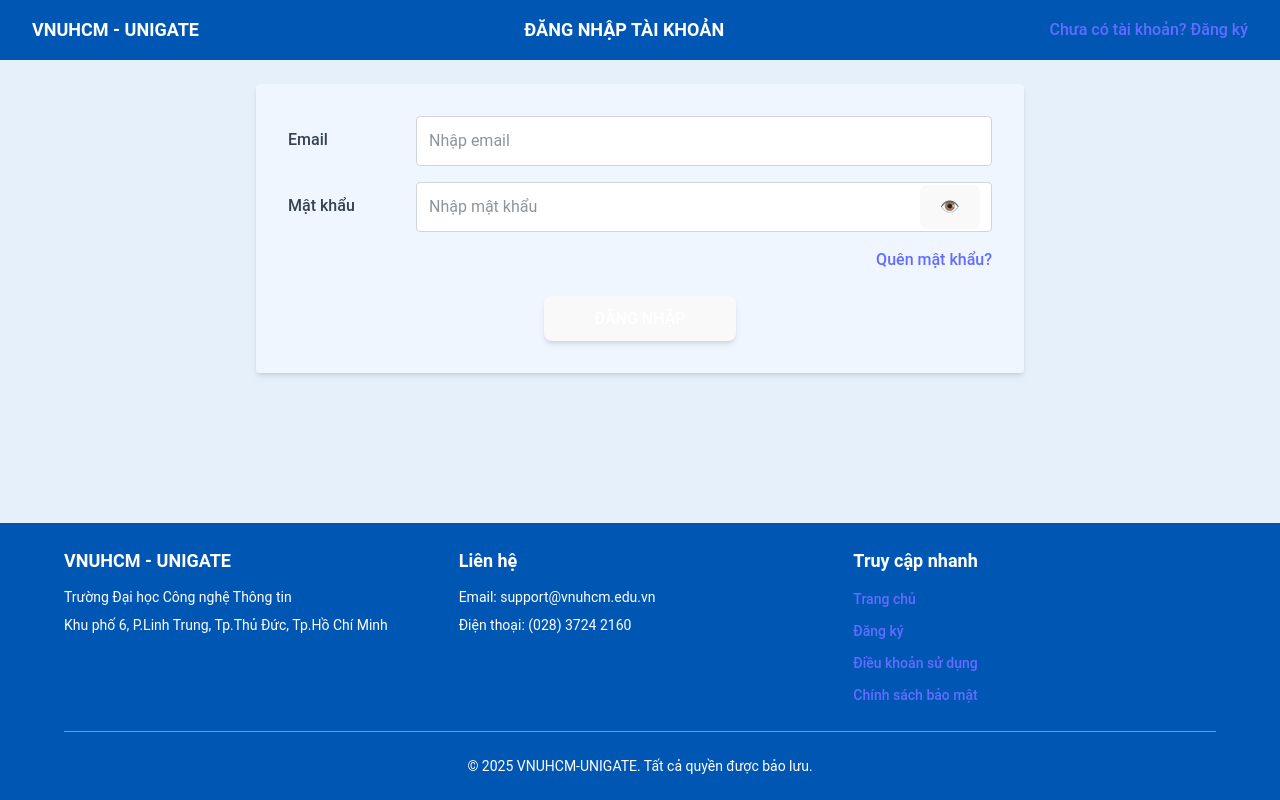
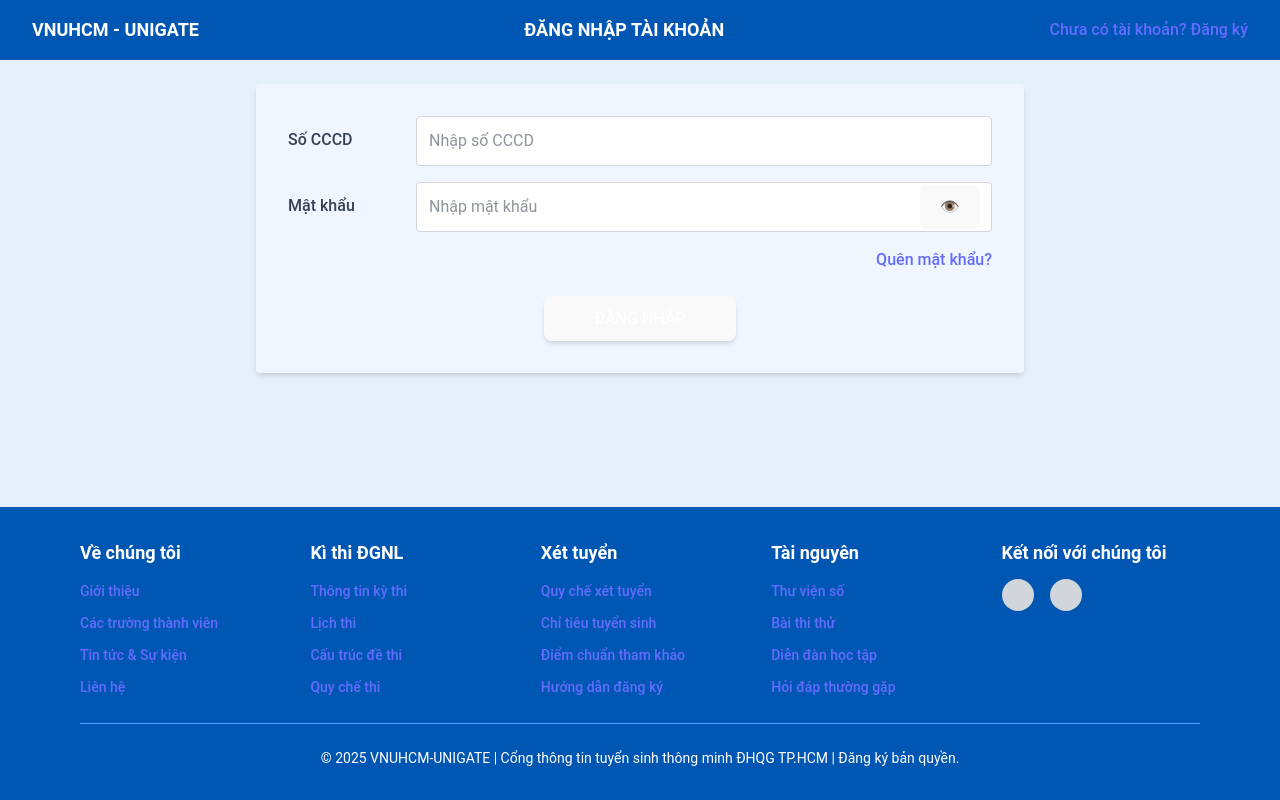
Before and after one commit to jnswkz/vnuhcm-unigate-frontend, a React (Vite) app: page / in a window 1280 px wide. Built offline with nearby package versions, Linux system fonts and the light colour scheme.

Commit message:
Update Dang nhap - Dang ky

```diff
--- a/src/pages/Register.jsx
+++ b/src/pages/Register.jsx
@@ -69,44 +69,56 @@ export default function RegistrationForm() {
   const validateForm = () => {
     const newErrors = {};
 
+    // Kiểm tra CCCD
     if (!formData.cccd) {
-      newErrors.cccd = 'Vui lòng nhập số CCCD';
+      newErrors.cccd = "Vui lòng nhập số CCCD";
+    } else if (!/^\d{12}$/.test(formData.cccd)) {
+      newErrors.cccd = "Số CCCD phải gồm 12 chữ số và không chứa chữ cái";
     }
 
+    // Kiểm tra họ và tên
     if (!formData.fullName) {
-      newErrors.fullName = 'Vui lòng nhập họ và tên';
+      newErrors.fullName = "Vui lòng nhập họ và tên";
     }
 
+    // Kiểm tra email
     if (!formData.email) {
-      newErrors.email = 'Vui lòng nhập email';
+      newErrors.email = "Vui lòng nhập email";
     } else if (!/\S+@\S+\.\S+/.test(formData.email)) {
-      newErrors.email = 'Email không hợp lệ';
+      newErrors.email = "Email không hợp lệ";
     }
 
+    // Kiểm tra số điện thoại
     if (!formData.phone) {
-      newErrors.phone = 'Vui lòng nhập số điện thoại';
-    } else if (!/^[0-9]{10,11}$/.test(formData.phone.replace(/\s/g, ''))) {
-      newErrors.phone = 'Số điện thoại không hợp lệ';
+      newErrors.phone = "Vui lòng nhập số điện thoại";
+    } else if (!/^\d{10}$/.test(formData.phone)) {
+      newErrors.phone = "Số điện thoại phải gồm 10 chữ số";
     }
 
+    // Kiểm tra mật khẩu
     if (!formData.password) {
-      newErrors.password = 'Vui lòng nhập mật khẩu';
+      newErrors.password = "Vui lòng nhập mật khẩu";
     } else if (formData.password.length < 8) {
-      newErrors.password = 'Mật khẩu phải có ít nhất 8 ký tự';
+      newErrors.password = "Mật khẩu phải có ít nhất 8 ký tự";
+    } else if (/[ăâêôơưđáàảãạấầẩẫậắằẳẵặéèẻẽẹếềểễệíìỉĩịóòỏõọốồổỗộớờởỡợúùủũụứừửữựýỳỷỹỵ]/i.test(formData.password)) {
+      newErrors.password = "Mật khẩu không được chứa các ký tự tiếng Việt có dấu";
     }
 
+    // Kiểm tra xác nhận mật khẩu
     if (!formData.confirmPassword) {
-      newErrors.confirmPassword = 'Vui lòng xác nhận mật khẩu';
+      newErrors.confirmPassword = "Vui lòng xác nhận mật khẩu";
     } else if (formData.password !== formData.confirmPassword) {
-      newErrors.confirmPassword = 'Mật khẩu không khớp';
+      newErrors.confirmPassword = "Mật khẩu không khớp";
     }
 
+    // Kiểm tra checkbox điều khoản
     if (!agreeTerms) {
-      newErrors.agreeTerms = 'Bạn phải đồng ý với điều khoản sử dụng';
+      newErrors.agreeTerms = "Bạn phải đồng ý với điều khoản sử dụng";
     }
 
+    // Kiểm tra checkbox không phải robot
     if (!notRobot) {
-      newErrors.notRobot = 'Vui lòng xác nhận bạn không phải là robot';
+      newErrors.notRobot = "Vui lòng xác nhận bạn không phải là robot";
     }
 
     return newErrors;
@@ -151,7 +163,6 @@ export default function RegistrationForm() {
 
   return (
     <div className="flex flex-col min-h-screen">
-      {/* Header - Updated color to #0056B3 */}
       <header className="bg-[#0056B3] text-white px-6 py-4 flex justify-between items-center">
         <div className="font-bold text-lg">VNUHCM - UNIGATE</div>
         <div className="font-bold text-lg flex-grow text-center">ĐĂNG KÍ TÀI KHOẢN</div>
@@ -322,32 +333,71 @@ export default function RegistrationForm() {
         </div>
       </div>
 
-      {/* Footer - Added with color #0056B3 */}
-      <footer className="bg-[#0056B3] text-white p-6">
-        <div className="max-w-6xl mx-auto">
-          <div className="grid grid-cols-1 md:grid-cols-3 gap-8">
+      {/* Footer - Updated */}
+      <footer className="bg-[#0056B3] text-white py-8">
+        <div className="max-w-6xl mx-auto px-4">
+          <div className="grid grid-cols-2 md:grid-cols-5 gap-8">
+            {/* Cột 1: Về chúng tôi */}
             <div>
-              <h3 className="font-bold text-lg mb-3">VNUHCM - UNIGATE</h3>
-              <p className="text-sm">Trường Đại học Công nghệ Thông tin</p>
-              <p className="text-sm mt-2">Khu phố 6, P.Linh Trung, Tp.Thủ Đức, Tp.Hồ Chí Minh</p>
-            </div>
-            <div>
-              <h3 className="font-bold text-lg mb-3">Liên hệ</h3>
-              <p className="text-sm">Email: support@vnuhcm.edu.vn</p>
-              <p className="text-sm mt-2">Điện thoại: (028) 3724 2160</p>
-            </div>
-            <div>
-              <h3 className="font-bold text-lg mb-3">Truy cập nhanh</h3>
+              <h3 className="font-bold text-lg mb-3">Về chúng tôi</h3>
               <ul className="space-y-2">
-                <li><a href="#" className="text-sm hover:underline">Trang chủ</a></li>
-                <li><a href="#" className="text-sm hover:underline">Đăng nhập</a></li>
-                <li><a href="#" className="text-sm hover:underline">Điều khoản sử dụng</a></li>
-                <li><a href="#" className="text-sm hover:underline">Chính sách bảo mật</a></li>
+                <li><a href="#" className="text-sm text-white hover:underline">Giới thiệu</a></li>
+                <li><a href="#" className="text-sm text-white hover:underline">Các trường thành viên</a></li>
+                <li><a href="#" className="text-sm text-white hover:underline">Tin tức & Sự kiện</a></li>
+                <li><a href="#" className="text-sm text-white hover:underline">Liên hệ</a></li>
               </ul>
             </div>
+
+            {/* Cột 2: Kì thi ĐGNL */}
+            <div>
+              <h3 className="font-bold text-lg mb-3">Kì thi ĐGNL</h3>
+              <ul className="space-y-2">
+                <li><a href="#" className="text-sm text-white hover:underline">Thông tin kỳ thi</a></li>
+                <li><a href="#" className="text-sm text-white hover:underline">Lịch thi</a></li>
+                <li><a href="#" className="text-sm text-white hover:underline">Cấu trúc đề thi</a></li>
+                <li><a href="#" className="text-sm text-white hover:underline">Quy chế thi</a></li>
+              </ul>
+            </div>
+
+            {/* Cột 3: Xét tuyển */}
+            <div>
+              <h3 className="font-bold text-lg mb-3">Xét tuyển</h3>
+              <ul className="space-y-2">
+                <li><a href="#" className="text-sm text-white hover:underline">Quy chế xét tuyển</a></li>
+                <li><a href="#" className="text-sm text-white hover:underline">Chỉ tiêu tuyển sinh</a></li>
+                <li><a href="#" className="text-sm text-white hover:underline">Điểm chuẩn tham khảo</a></li>
+                <li><a href="#" className="text-sm text-white hover:underline">Hướng dẫn đăng ký</a></li>
+              </ul>
+            </div>
+
+            {/* Cột 4: Tài nguyên */}
+            <div>
+              <h3 className="font-bold text-lg mb-3">Tài nguyên</h3>
+              <ul className="space-y-2">
+                <li><a href="#" className="text-sm text-white hover:underline">Thư viện số</a></li>
+                <li><a href="#" className="text-sm text-white hover:underline">Bài thi thử</a></li>
+                <li><a href="#" className="text-sm text-white hover:underline">Diễn đàn học tập</a></li>
+                <li><a href="#" className="text-sm text-white hover:underline">Hỏi đáp thường gặp</a></li>
+              </ul>
+            </div>
+
+            {/* Cột 5: Kết nối với chúng tôi */}
+            <div>
+              <h3 className="font-bold text-lg mb-3">Kết nối với chúng tôi</h3>
+              <div className="flex space-x-4">
+                <a href="#" className="w-8 h-8 bg-gray-300 rounded-full flex items-center justify-center hover:bg-gray-400">
+                  <i className="fab fa-facebook-f text-[#0056B3]"></i>
+                </a>
+                <a href="#" className="w-8 h-8 bg-gray-300 rounded-full flex items-center justify-center hover:bg-gray-400">
+                  <i className="fab fa-twitter text-[#0056B3]"></i>
+                </a>
+              </div>
+            </div>
           </div>
-          <div className="border-t border-blue-400 mt-6 pt-6 text-center text-sm">
-            © 2025 VNUHCM-UNIGATE. Tất cả quyền được bảo lưu.
+
+          {/* Dòng bản quyền */}
+          <div className="border-t border-blue-400 mt-6 pt-6 text-center text-sm text-white">
+            © 2025 VNUHCM-UNIGATE | Cổng thông tin tuyển sinh thông minh ĐHQG TP.HCM | Đăng ký bản quyền.
           </div>
         </div>
       </footer>
--- a/src/pages/login.jsx
+++ b/src/pages/login.jsx
@@ -4,7 +4,7 @@ import { Link } from "react-router-dom";
 export default function LoginForm() {
   // State để lưu dữ liệu form
   const [formData, setFormData] = useState({
-    email: '',
+    cccd: '', // Thay email bằng cccd
     password: '',
   });
 
@@ -38,14 +38,18 @@ export default function LoginForm() {
   const validateForm = () => {
     const newErrors = {};
 
-    if (!formData.email) {
-      newErrors.email = 'Vui lòng nhập email';
-    } else if (!/\S+@\S+\.\S+/.test(formData.email)) {
-      newErrors.email = 'Email không hợp lệ';
+    // Kiểm tra CCCD
+    if (!formData.cccd) {
+      newErrors.cccd = "Vui lòng nhập số CCCD";
+    } else if (!/^\d{12}$/.test(formData.cccd)) {
+      newErrors.cccd = "Số CCCD phải gồm 12 chữ số và không chứa chữ cái";
     }
 
+    // Kiểm tra mật khẩu
     if (!formData.password) {
-      newErrors.password = 'Vui lòng nhập mật khẩu';
+      newErrors.password = "Vui lòng nhập mật khẩu";
+    } else if (/[ăâơôđ]/i.test(formData.password)) {
+      newErrors.password = "Mật khẩu không được chứa các ký tự ă, â, ơ, ô, đ";
     }
 
     return newErrors;
@@ -63,7 +67,7 @@ export default function LoginForm() {
       console.log('Form data submitted:', formData);
       // Reset form sau khi đăng nhập thành công
       setFormData({
-        email: '',
+        cccd: '',
         password: '',
       });
       setFormSubmitted(false);
@@ -99,20 +103,20 @@ export default function LoginForm() {
       <div className="flex-grow">
         <div className="max-w-3xl mx-auto my-6 bg-blue-50 p-8 rounded shadow-md w-full">
           <form onSubmit={handleSubmit}>
-            {/* Email */}
+            {/* CCCD */}
             <div className="mb-4 flex items-start">
-              <label className="w-32 text-gray-700 mt-3 font-medium">Email</label>
+              <label className="w-32 text-gray-700 mt-3 font-medium">Số CCCD</label>
               <div className="flex-grow">
                 <input
-                  type="email"
-                  name="email"
-                  className={getInputClassName('email')}
-                  placeholder="Nhập email"
-                  value={formData.email}
+                  type="text"
+                  name="cccd"
+                  className={getInputClassName('cccd')}
+                  placeholder="Nhập số CCCD"
+                  value={formData.cccd}
                   onChange={handleChange}
                 />
-                {errors.email && (
-                  <p className="text-red-500 text-sm mt-1 font-medium">{errors.email}</p>
+                {errors.cccd && (
+                  <p className="text-red-500 text-sm mt-1 font-medium">{errors.cccd}</p>
                 )}
               </div>
             </div>
@@ -163,49 +167,70 @@ export default function LoginForm() {
       </div>
 
       {/* Footer */}
-      <footer className="bg-[#0056B3] text-white p-6">
-        <div className="max-w-6xl mx-auto">
-          <div className="grid grid-cols-1 md:grid-cols-3 gap-8">
+      <footer className="bg-[#0056B3] text-white py-8">
+        <div className="max-w-6xl mx-auto px-4">
+          <div className="grid grid-cols-2 md:grid-cols-5 gap-8">
+            {/* Cột 1: Về chúng tôi */}
             <div>
-              <h3 className="font-bold text-lg mb-3">VNUHCM - UNIGATE</h3>
-              <p className="text-sm">Trường Đại học Công nghệ Thông tin</p>
-              <p className="text-sm mt-2">
-                Khu phố 6, P.Linh Trung, Tp.Thủ Đức, Tp.Hồ Chí Minh
-              </p>
-            </div>
-            <div>
-              <h3 className="font-bold text-lg mb-3">Liên hệ</h3>
-              <p className="text-sm">Email: support@vnuhcm.edu.vn</p>
-              <p className="text-sm mt-2">Điện thoại: (028) 3724 2160</p>
-            </div>
-            <div>
-              <h3 className="font-bold text-lg mb-3">Truy cập nhanh</h3>
+              <h3 className="font-bold text-lg mb-3">Về chúng tôi</h3>
               <ul className="space-y-2">
-                <li>
-                  <a href="#" className="text-sm hover:underline">
-                    Trang chủ
-                  </a>
-                </li>
-                <li>
-                  <a href="#" className="text-sm hover:underline">
-                    Đăng ký
-                  </a>
-                </li>
-                <li>
-                  <a href="#" className="text-sm hover:underline">
-                    Điều khoản sử dụng
-                  </a>
-                </li>
-                <li>
-                  <a href="#" className="text-sm hover:underline">
-                    Chính sách bảo mật
-                  </a>
-                </li>
+                <li><a href="#" className="text-sm text-white hover:underline">Giới thiệu</a></li>
+                <li><a href="#" className="text-sm text-white hover:underline">Các trường thành viên</a></li>
+                <li><a href="#" className="text-sm text-white hover:underline">Tin tức & Sự kiện</a></li>
+                <li><a href="#" className="text-sm text-white hover:underline">Liên hệ</a></li>
               </ul>
             </div>
+
+            {/* Cột 2: Kì thi ĐGNL */}
+            <div>
+              <h3 className="font-bold text-lg mb-3">Kì thi ĐGNL</h3>
+              <ul className="space-y-2">
+                <li><a href="#" className="text-sm text-white hover:underline">Thông tin kỳ thi</a></li>
+                <li><a href="#" className="text-sm text-white hover:underline">Lịch thi</a></li>
+                <li><a href="#" className="text-sm text-white hover:underline">Cấu trúc đề thi</a></li>
+                <li><a href="#" className="text-sm text-white hover:underline">Quy chế thi</a></li>
+              </ul>
+            </div>
+
+            {/* Cột 3: Xét tuyển */}
+            <div>
+              <h3 className="font-bold text-lg mb-3">Xét tuyển</h3>
+              <ul className="space-y-2">
+                <li><a href="#" className="text-sm text-white hover:underline">Quy chế xét tuyển</a></li>
+                <li><a href="#" className="text-sm text-white hover:underline">Chỉ tiêu tuyển sinh</a></li>
+                <li><a href="#" className="text-sm text-white hover:underline">Điểm chuẩn tham khảo</a></li>
+                <li><a href="#" className="text-sm text-white hover:underline">Hướng dẫn đăng ký</a></li>
+              </ul>
+            </div>
+
+            {/* Cột 4: Tài nguyên */}
+            <div>
+              <h3 className="font-bold text-lg mb-3">Tài nguyên</h3>
+              <ul className="space-y-2">
+                <li><a href="#" className="text-sm text-white hover:underline">Thư viện số</a></li>
+                <li><a href="#" className="text-sm text-white hover:underline">Bài thi thử</a></li>
+                <li><a href="#" className="text-sm text-white hover:underline">Diễn đàn học tập</a></li>
+                <li><a href="#" className="text-sm text-white hover:underline">Hỏi đáp thường gặp</a></li>
+              </ul>
+            </div>
+
+            {/* Cột 5: Kết nối với chúng tôi */}
+            <div>
+              <h3 className="font-bold text-lg mb-3">Kết nối với chúng tôi</h3>
+              <div className="flex space-x-4">
+                <a href="#" className="w-8 h-8 bg-gray-300 rounded-full flex items-center justify-center hover:bg-gray-400">
+                  <i className="fab fa-facebook-f text-[#0056B3]"></i>
+                </a>
+                <a href="#" className="w-8 h-8 bg-gray-300 rounded-full flex items-center justify-center hover:bg-gray-400">
+                  <i className="fab fa-twitter text-[#0056B3]"></i>
+                </a>
+              </div>
+            </div>
           </div>
-          <div className="border-t border-blue-400 mt-6 pt-6 text-center text-sm">
-            © 2025 VNUHCM-UNIGATE. Tất cả quyền được bảo lưu.
+
+          {/* Dòng bản quyền */}
+          <div className="border-t border-blue-400 mt-6 pt-6 text-center text-sm text-white">
+            © 2025 VNUHCM-UNIGATE | Cổng thông tin tuyển sinh thông minh ĐHQG TP.HCM | Đăng ký bản quyền.
           </div>
         </div>
       </footer>
```
